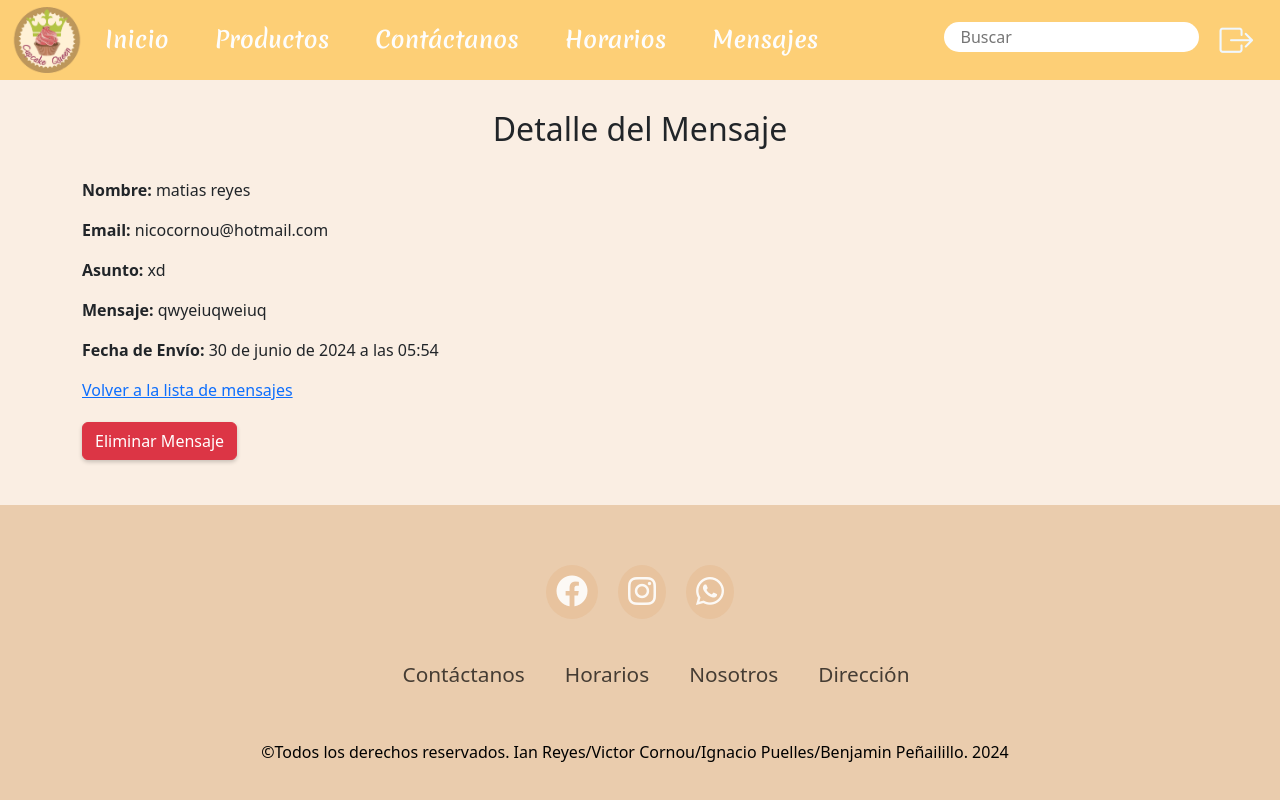
After one commit to ElCornuwu/cupcakeQueen, a Django app: page /mensajes/4/ in a window 1280 px wide. The commit adds this page. Run offline with Django 5.2, Linux system fonts and the light colour scheme; a user stored in the database is signed in; data comes from the database, SQL or seed files in the repository; both versions use the stored data as it was after the commit.

Commit message:
mensaje upd

```diff
--- /dev/null
+++ b/pagina/templates/mensaje_detalle.html
@@ -0,0 +1,20 @@
+{% extends "base.html" %}
+
+{% block title %} Detalle del Mensaje {% endblock %}
+
+{% block content %}
+<div class="container">
+    <div style="text-align: center; margin-top: 30px; margin-bottom: 30px;"><h2>Detalle del Mensaje</h2></div>
+    <p><strong>Nombre:</strong> {{ mensaje.nombre }}</p>
+    <p><strong>Email:</strong> {{ mensaje.email }}</p>
+    <p><strong>Asunto:</strong> {{ mensaje.asunto }}</p>
+    <p><strong>Mensaje:</strong> {{ mensaje.mensaje }}</p>
+    <p><strong>Fecha de Envío:</strong> {{ mensaje.fecha_envio }}</p>
+    <a href="{% url 'mensajes' %}">Volver a la lista de mensajes</a>
+
+    <form method="post" action="{% url 'eliminar_mensaje' mensaje.id %}" style="margin-top: 20px;" onsubmit="return confirm('¿Estás seguro de que deseas eliminar este mensaje?');">
+        {% csrf_token %}
+        <button type="submit" class="btn btn-danger">Eliminar Mensaje</button>
+    </form>
+</div>
+{% endblock %}
--- a/pagina/urls.py
+++ b/pagina/urls.py
@@ -17,6 +17,8 @@ urlpatterns = [
     path('tortas/', views.tortas, name='tortas'),
     path('direccion/', views.direccion, name='direccion'),
     path('mensajes/', views.mensajes, name='mensajes'),
+    path('mensajes/eliminar/<int:mensaje_id>/', views.eliminar_mensaje, name='eliminar_mensaje'),
+    path('mensajes/<int:mensaje_id>/', views.mensaje_detalle, name='mensaje_detalle'),
     path('agregarProducto/', views.agregar_producto, name='agregarProducto'),
     path('eliminar/<int:producto_id>/', ProductoDeleteView.as_view(), name='eliminar_producto'),
     path('editar/<int:producto_id>/', views.editarProducto, name='editarProducto'),
--- a/pagina/views.py
+++ b/pagina/views.py
@@ -6,6 +6,7 @@ from django.contrib.auth import login
 from .models import Producto, Categoria, Contacto
 from django.views.generic import View
 from django.contrib import messages
+from django.http import HttpResponseForbidden
 
 def superuser_required(user):
     return user.is_superuser
@@ -125,13 +126,37 @@ def form(request):
             messages.success(request, '¡Recibimos tu mensaje! Gracias por comunicarte.')
             return redirect('form')
     else:
-        form = ContactoForm()
+        initial_data = {}
+        if request.user.is_authenticated:
+            initial_data = {
+                'nombre': request.user.get_full_name(),
+                'email': request.user.email,
+            }
+        form = ContactoForm(initial=initial_data)
 
     return render(request, 'form.html', {'form': form})
 
+@user_passes_test(superuser_required)
 def mensajes(request):
-    mensajes = Contacto.objects.all()
+    mensajes = Contacto.objects.all().order_by('-fecha_envio')
     context = {
         'mensajes': mensajes
     }
     return render(request, 'mensajes.html', context)
+
+@user_passes_test(superuser_required)
+def mensaje_detalle(request, mensaje_id):
+    mensaje = get_object_or_404(Contacto, id=mensaje_id)
+    context = {
+        'mensaje': mensaje
+    }
+    return render(request, 'mensaje_detalle.html', context)
+
+@user_passes_test(superuser_required)
+def eliminar_mensaje(request, mensaje_id):
+    if request.user.is_superuser:
+        mensaje = get_object_or_404(Contacto, id=mensaje_id)
+        mensaje.delete()
+        return redirect('mensajes')
+    else:
+        return HttpResponseForbidden()
```
Also changed, not shown: pagina/templates/mensajes.html (+10 -11 lines), db.sqlite3, media/productos/logofinal.png (deleted).
